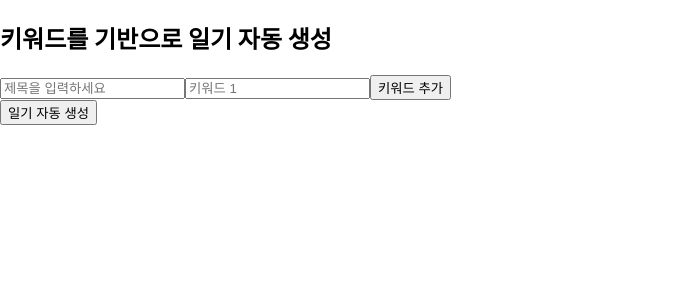
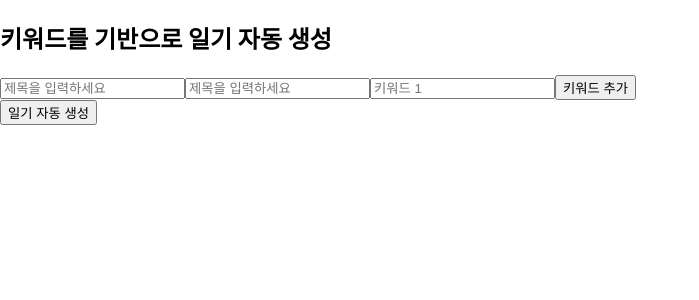
Before and after one commit to ljh00112233/test_render1, a React (Create React App) app in the folder client/: page / in a window 1280 px wide. Shown: the top 300 px of the page, without its empty margins (0-699 px from the left). Built offline with nearby package versions, Linux system fonts and the light colour scheme.

Commit message:
Update App.js

```diff
--- a/client/src/App.js
+++ b/client/src/App.js
@@ -61,6 +61,12 @@ function App() {
         onChange={handleTitleChange}
         placeholder="제목을 입력하세요"
       />
+      <input
+        value={title}
+        onChange={handleTitleChange}
+        placeholder="제목을 입력하세요"
+      />
+
       {keywords.map((keyword, index) => (
         <input
           key={index}
```
